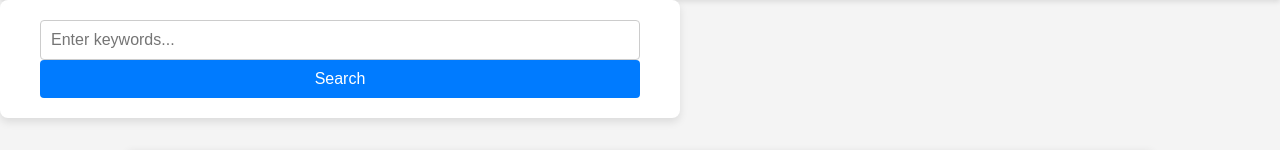
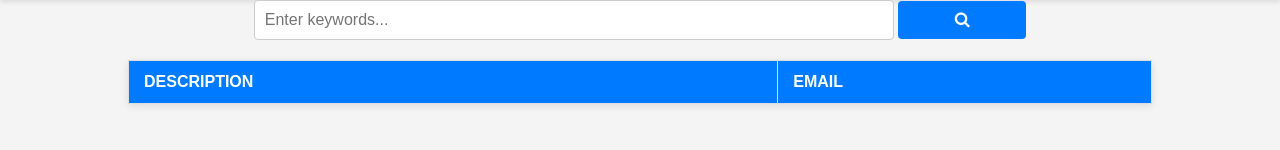
Before and after one commit to HauNguyen1312/LostAndFound, a Django app: page /found/ in a window 1280 px wide. Shown: the part 100-250 px from the top of the page. Run offline with Django 5.2, Linux system fonts and the light colour scheme; data that the repository does not hold is empty.

Commit message:
add notification success and update search lost and found

```diff
--- a/LAFapp/urls.py
+++ b/LAFapp/urls.py
@@ -9,4 +9,5 @@ urlpatterns = [
 
     path('lost_items/', views.LostItemsAPIView.as_view(), name='lost_items_search'),
     path('found_items/', views.FoundItemsAPIView.as_view(), name='found_items_search'),
+    # path('show_results/',views.ShowResultsAPIView.as_view(), name='show_results'),
 ]
--- a/LAFapp/views.py
+++ b/LAFapp/views.py
@@ -20,8 +20,12 @@ def save_data(request):
 		date = request.POST.get("date")
 		category = request.POST.get("category")
 		key_word = request.POST.get("key_word")
-		Items.objects.create(status=status, description=description, location=location, email=email, date=date, category=category, key_word=key_word)
-	return redirect(index)
+		check = Items.objects.create(status=status, description=description, location=location, email=email, date=date, category=category, key_word=key_word)
+		if check:
+			message = 'Your report is completed...!'
+		else:
+			message = 'Your report have something wrong...!'
+	return render(request, 'LAF/index.html', {'message': message})
 
 
 def lost(request):
@@ -40,7 +44,7 @@ class LostItemsAPIView(APIView):
 		queryset = Items.objects.filter(status='lost')
 
 		if query:
-			search_vector = SearchVector('description', 'location', 'category','key_word')
+			search_vector = SearchVector('description', 'category','key_word')
 			search_query = SearchQuery(query)
 
 
@@ -62,55 +66,14 @@ class FoundItemsAPIView(APIView):
 
         if query:
             # Create a search vector from the desired fields
-            search_vector = SearchVector('description', 'location', 'category', 'key_word')
+            search_vector = SearchVector('description', 'category', 'key_word')
             search_query = SearchQuery(query)
 
             # Perform the search and order by relevance (search rank)
             queryset = queryset.annotate(
-                search=search_vector
+                search=search_vector,
+                rank = SearchRank('search', search_query)
             ).filter(search=search_query).order_by('-rank')
 
-        serializer = ItemsSerializer(queryset, many=True)
+        serializer = ItemsSerializers(queryset, many=True)
         return Response(serializer.data)
-# class ItemViewSet(viewsets.ModelViewSet):
-# 	query_set = Items.objects.all()
-# 	seri_class = ItemsSerializers
-
-# 	@action(detail=False, methods=['get'])
-# 	def search(self, request):
-# 		query = request.query_params.get('query', None)
-# 		status_filter = request.query_params.get('status', None)
-
-# 		s = ItemDocument.search()
-
-# 		if status_filter:
-# 			s = s.filter('term', status = status_filter)
-
-# 		if query:
-# 			s = s.query(
-# 				'multi_match',
-# 				query = query,
-# 				fields = ['description', 'location', 'category', 'key_word'],
-# 				fuzziness = 'AUTO'
-# 			)
-
-# 		response = s.execute()
-
-# 		item_ids = [hit.meta.id for hit in response]
-
-# 		items = Items.objects.filter(id__in=item_ids)
-# 		return Response(serializer.data, status = status.HTTP_200_OK)
-
-
-# 	@action(detail=False, methods=['get'])
-# 	def lost_item(self, request):
-# 		items = self.get_queryset().filter(status='lost')
-# 		serializer = self.get_serializer(items, many=True)
-# 		return Response(serializer.data)
-
-
-# 	@action(detail=False, methods=['get'])
-# 	def found_item(self, request):
-# 		items = self.get_queryset().filter(status='found')
-# 		serializer = self.get_serializer(items, manay=True)
-# 		return Response(serializer.data)
--- a/static/css/style.css
+++ b/static/css/style.css
@@ -59,7 +59,7 @@ body {
     min-height: calc(100vh - 60px); /* Adjust based on header height */
 }
 
-form {
+.container form {
     background-color: #fff;
     padding: 20px 40px;
     border-radius: 8px;
@@ -157,9 +157,9 @@ tr:hover {
 }
 
 .search-form {
-    display: flex;
     gap: 10px;
     margin-bottom: 2rem;
+    margin:500px;
 }
 
 #search-query, #search-button {
@@ -179,8 +179,40 @@ tr:hover {
     border: none;
     cursor: pointer;
     transition: background-color 0.3s ease;
+    width: 10%;
 }
 
 #search-button:hover {
-    background-color: #0056b3;
+  background: #0b7dda;
 }
+
+.search-gird {
+    text-align: center;
+}
+
+#search-input {
+    width: 50%;
+}
+
+.alert {
+  padding: 20px;
+  background-color: #007bff;
+  color: white;
+  margin: 1% 30% 0% 30%;
+  border-radius: 10px;
+}
+
+.closebtn {
+  margin-left: 15px;
+  color: white;
+  font-weight: bold;
+  float: right;
+  font-size: 22px;
+  line-height: 20px;
+  cursor: pointer;
+  transition: 0.3s;
+}
+
+.closebtn:hover {
+  color: black;
+}
--- a/static/js/script.js
+++ b/static/js/script.js
@@ -2,13 +2,14 @@ document.getElementById('search-form').addEventListener('submit', function(event
     event.preventDefault();
 
     const query = document.getElementById('search-input').value;
-    const resultsContainer = document.getElementById('results');
-    resultsContainer.innerHTML = ''; // Clear previous results
+    const resultsContainer = document.getElementById('list-of-items');
+    const itemType = document.getElementById('search-button').value;
+    resultsContainer.innerHTML = '<p>Searching...</p>';
 
-    // Construct the URL with the search query
-    // This example searches for 'lost' items
-    const apiUrl = `http://127.0.0.1:8000/api/lost_items/?q=${encodeURIComponent(query)}`;
+    // Construct the URL with the query parameter. Replace with your actual API URL.
+    const apiUrl = `http://127.0.0.1:8000/api/${itemType}_items/?q=${encodeURIComponent(query)}`;
 
+    // Fetch API call to your Django backend
     fetch(apiUrl)
         .then(response => {
             if (!response.ok) {
@@ -16,26 +17,29 @@ document.getElementById('search-form').addEventListener('submit', function(event
             }
             return response.json();
         })
+
         .then(data => {
             if (data.length === 0) {
-                resultsContainer.innerHTML = '<p>No results found.</p>';
+                resultsContainer.innerHTML = '<p>No matching items found.</p>';
                 return;
             }
+
+            // Loop through the data and create a card for each item
             data.forEach(item => {
-                const itemDiv = document.createElement('div');
-                itemDiv.className = 'item-card';
-                itemDiv.innerHTML = `
+                const itemCard = document.createElement('div');
+                itemCard.className = 'item-card'; // Add a class for styling
+                itemCard.innerHTML = `
                     <h3>${item.description}</h3>
                     <p><strong>Status:</strong> ${item.status}</p>
                     <p><strong>Location:</strong> ${item.location}</p>
                     <p><strong>Category:</strong> ${item.category}</p>
                     <p><strong>Date:</strong> ${item.date}</p>
                 `;
-                resultsContainer.appendChild(itemDiv);
+                resultsContainer.appendChild(itemCard);
             });
         })
         .catch(error => {
-            console.error('There was a problem with the fetch operation:', error);
+            console.error('Error fetching data:', error);
             resultsContainer.innerHTML = '<p>Error fetching data. Please try again.</p>';
         });
 });
--- a/templates/LAF/Base.html
+++ b/templates/LAF/Base.html
@@ -6,6 +6,7 @@
     <meta name="viewport" content="width=device-width, initial-scale=1.0">
     <title>Lost and Found Item Form</title>
     <link rel="stylesheet" href="{% static 'css/style.css' %}">
+    <link rel="stylesheet" href="https://cdnjs.cloudflare.com/ajax/libs/font-awesome/4.7.0/css/font-awesome.min.css">
 </head>
 <body>
     <header class="header">
@@ -26,5 +27,6 @@
     </header>
     {% block body %}
     {% endblock %}
+    <script src="{% static 'js/script.js' %}"></script>
 </body>
 </html>
--- a/templates/LAF/found_page.html
+++ b/templates/LAF/found_page.html
@@ -2,13 +2,13 @@
 {% load static %}
 {% block title %}Found Items{% endblock %}
 {% block body %}
-    <div class="search-form">
-        <form>
+    <div class="search-gird">
+        <form id="search-form">
             <input type="text" id="search-input" placeholder="Enter keywords..." />
-            <button type="submit" id="search-button">Search</button>
+            <button type="submit" value="found" id="search-button"><i class="fa fa-search"></i></button>
         </form>
     </div>
-    <div id="results"></div>
+    <div id="results-container" style="display:none;"></div>
     <table>
         <thead>
             <tr>
@@ -16,7 +16,8 @@
                 <th>Email</th>
             </tr>
         </thead>
-        {% for item in list_found%}
+        <div id="list-of-items">
+            {% for item in list_found %}
             <tbody>
                 <tr>
                     <td>{{ item.description }}</td>
@@ -24,5 +25,6 @@
                 </tr>
             </tbody>
             {% endfor %}
+        </div>
     </table>
 {% endblock %}
```
Also changed, not shown: LAFapp/documents.py (deleted, +0 -21 lines), templates/LAF/index.html (+10 -3 lines), templates/LAF/lost_page.html (+9 -6 lines). Lines whose indentation alone changed are shown as unchanged.
